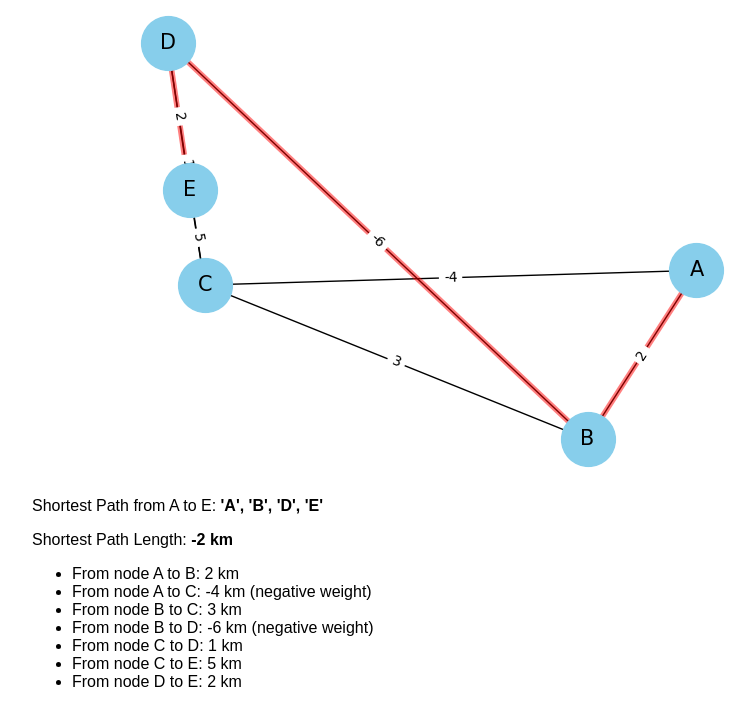
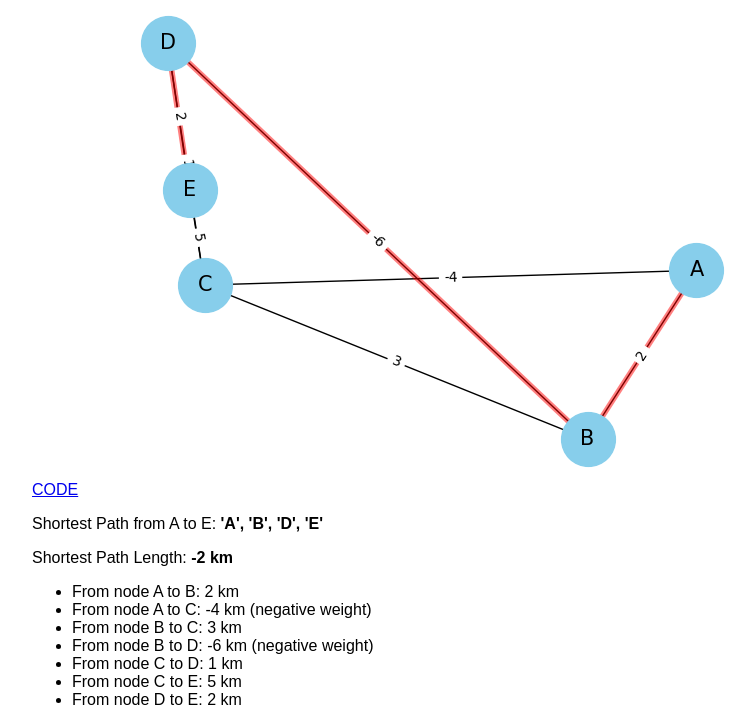
Before and after one commit to Debbatisudheer/bellman-ford, a plain HTML site: page index.html in a window 1280 px wide. Shown: the part 99-806 px from the top of the page, without its empty margins (208-963 px from the left). Drawn offline with Linux system fonts and the light colour scheme.

Commit message:
Update index.html

```diff
--- a/index.html
+++ b/index.html
@@ -13,6 +13,7 @@
 
 
   <img src="bellam ford.png" alt="Description of your image">
+   <a href="https://github.com/Debbatisudheer/bellman-ford/blob/master/main.py">CODE</a>
    <p>Shortest Path from A to E: <strong>'A', 'B', 'D', 'E'</strong></p>
     <p>Shortest Path Length: <strong>-2 km</strong></p>
   <ul>
```
